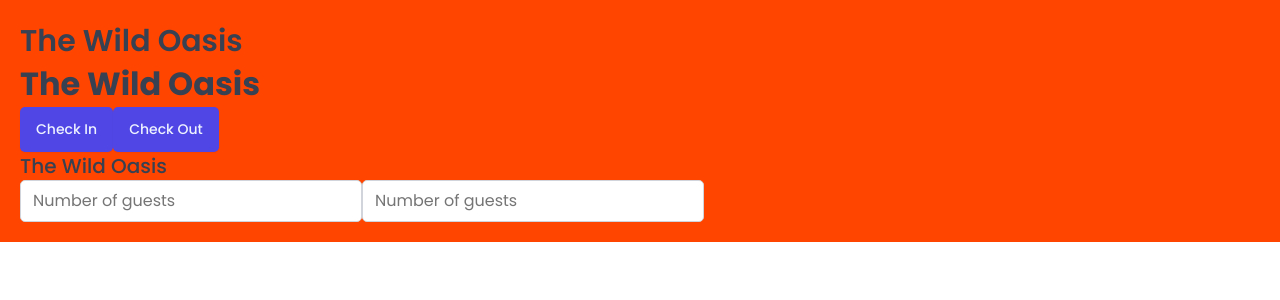
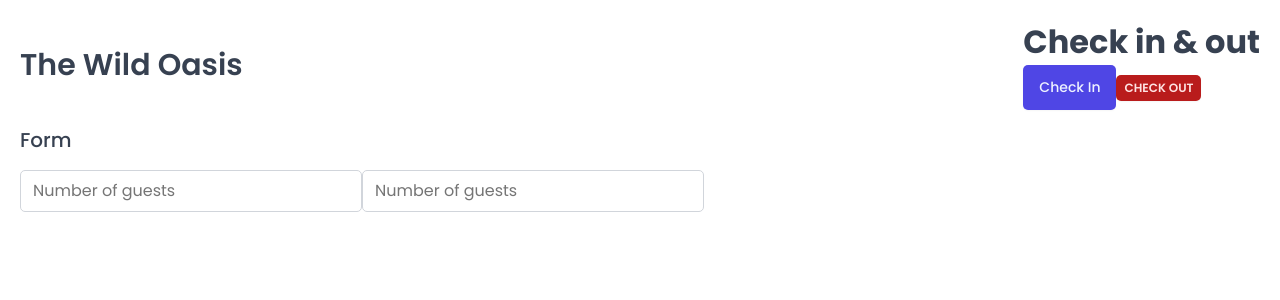
Before and after one commit to NekoJar/wild-oasis, a React (Vite) app: page / in a window 1280 px wide. Shown: the top 300 px of the page. Built offline with nearby package versions, Linux system fonts and the light colour scheme; a web font is replaced by a local one.

Commit message:
creating reusable styled components

```diff
--- a/src/App.jsx
+++ b/src/App.jsx
@@ -3,9 +3,10 @@
 import Button from "./ui/Button";
 import Input from "./ui/Input";
 import Heading from "./ui/Heading";
+import Row from "./ui/Row";
 
 const StyledApp = styled.main`
-  background-color: orangered;
+  /* background-color: orangered; */
   padding: 20px;
 `;
 
@@ -14,15 +15,31 @@
     <>
       <GlobalStyles />
       <StyledApp>
-        <Heading as="h1">The Wild Oasis</Heading>
+        <Row>
+          <Row type="horizontal">
+            <Heading as="h1">The Wild Oasis</Heading>
 
-        <Heading type="h2">The Wild Oasis</Heading>
-        <Button onClick={() => alert("check in")}>Check In</Button>
-        <Button onClick={() => alert("check out")}>Check Out</Button>
-        <Heading as="h3">The Wild Oasis</Heading>
+            <div>
+              <Heading type="h2">Check in & out</Heading>
+              <Button onClick={() => alert("check in")}>Check In</Button>
+              <Button
+                variation="danger"
+                size="small"
+                onClick={() => alert("check out")}
+              >
+                Check Out
+              </Button>
+            </div>
+          </Row>
 
-        <Input type="number" placeholder="Number of guests"></Input>
-        <Input type="number" placeholder="Number of guests"></Input>
+          <Row>
+            <Heading as="h3">Form</Heading>
+            <form>
+              <Input type="number" placeholder="Number of guests"></Input>
+              <Input type="number" placeholder="Number of guests"></Input>
+            </form>
+          </Row>
+        </Row>
       </StyledApp>
     </>
   );
--- a/src/ui/Button.jsx
+++ b/src/ui/Button.jsx
@@ -49,19 +49,17 @@
 };
 
 const Button = styled.button`
-  font-size: 1.4rem;
-  padding: 1.2rem 1.6rem;
-  font-weight: 500;
   border: none;
   border-radius: var(--border-radius-sm);
-  background-color: var(--color-brand-600);
-  color: var(--color-brand-50);
   box-shadow: var(--shadow-sm);
-  cursor: pointer;
 
-  &:hover {
-    background-color: var(--color-brand-700);
-  }
+  ${(props) => sizes[props.size]}
+  ${(props) => variations[props.variation]}
 `;
 
+Button.defaultProps = {
+  variation: "primary",
+  size: "medium",
+};
+
 export default Button;
--- /dev/null
+++ b/src/ui/Row.jsx
@@ -0,0 +1,25 @@
+import { css, styled } from "styled-components";
+
+const Row = styled.div`
+  display: flex;
+
+  ${(props) =>
+    props.type === "horizontal" &&
+    css`
+      justify-content: space-between;
+      align-items: center;
+    `}
+
+  ${(props) =>
+    props.type === "vertical" &&
+    css`
+      flex-direction: column;
+      gap: 1.6rem;
+    `}
+`;
+
+Row.defaultProps = {
+  type: "vertical",
+};
+
+export default Row;
```
